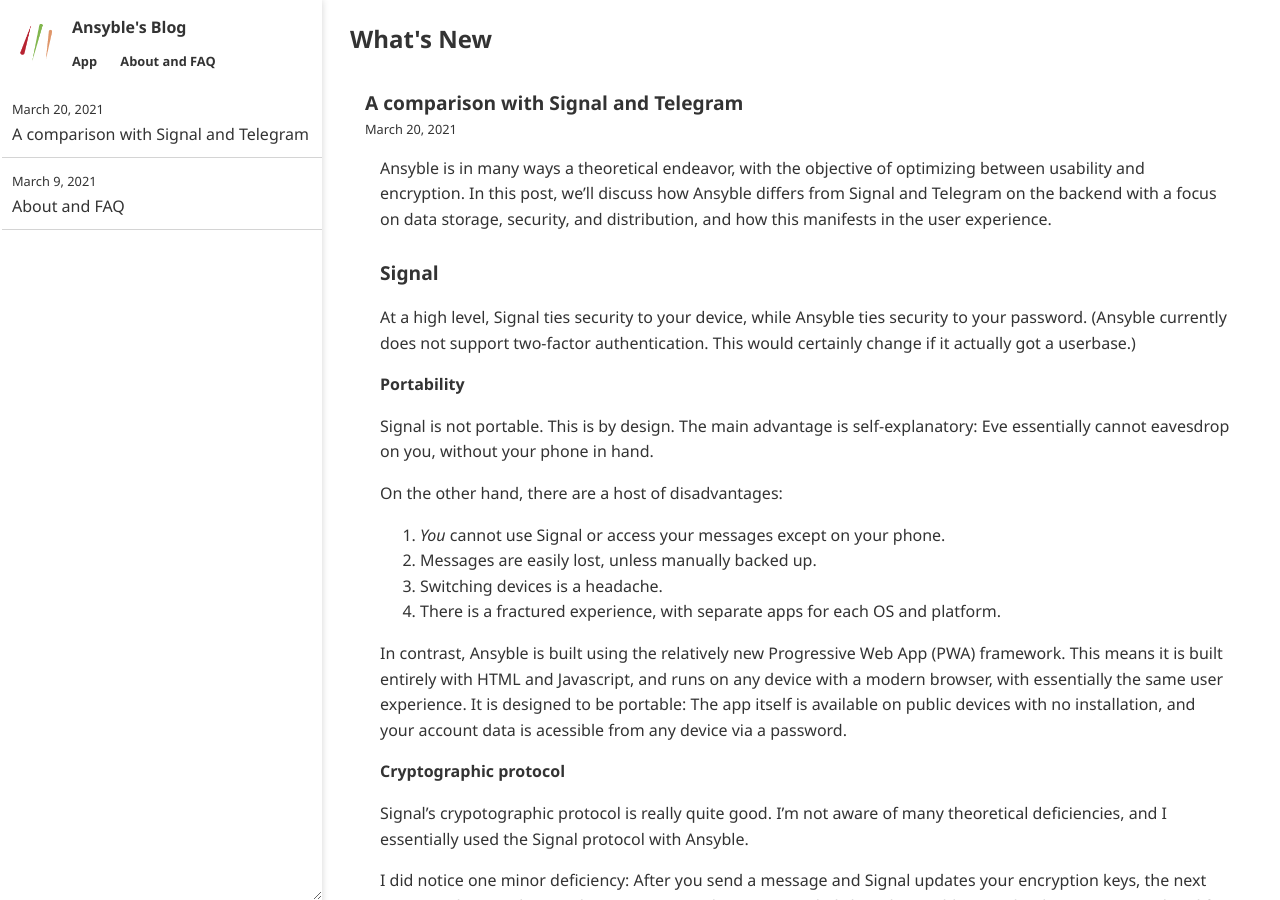
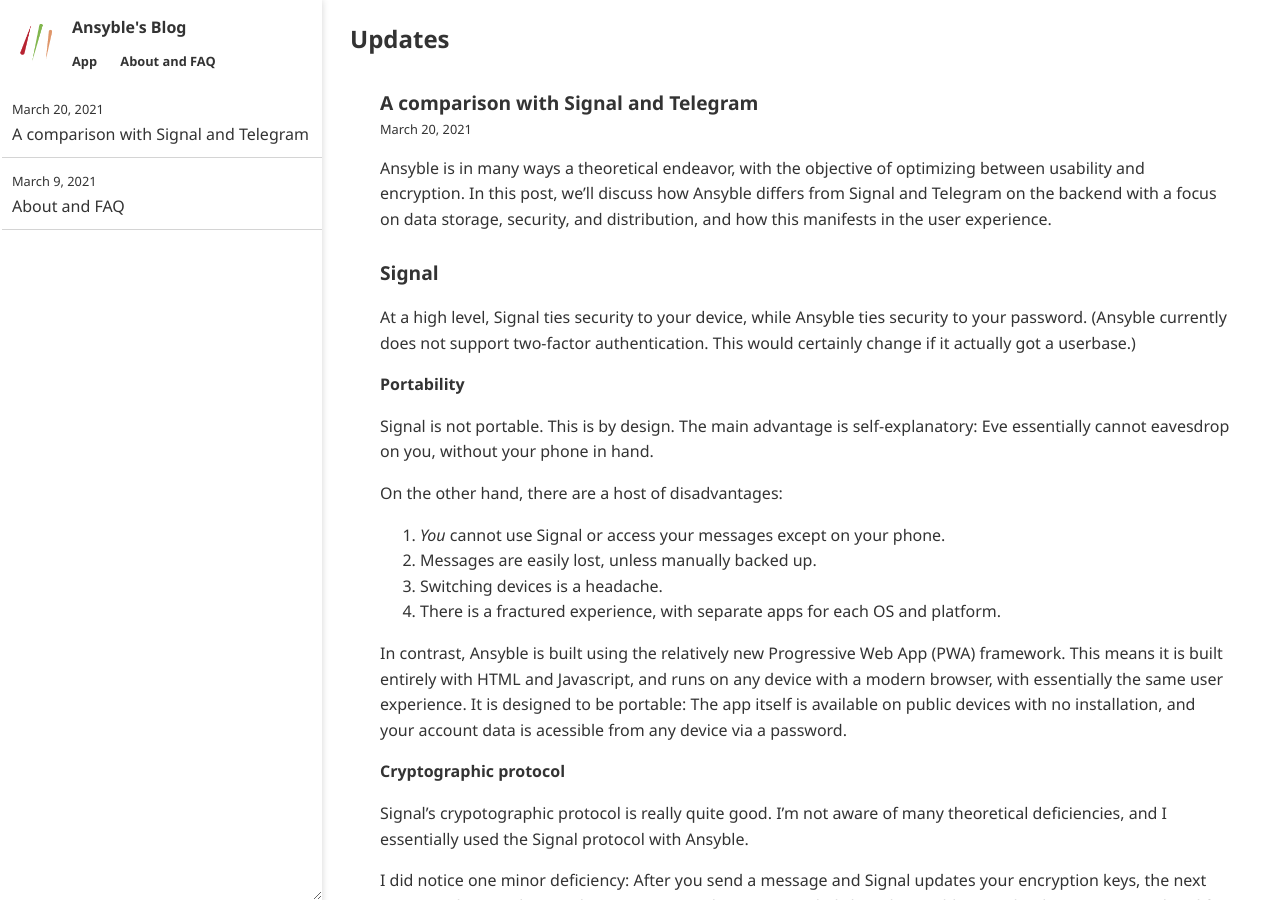
Before and after one commit to ansyblenetwork/ansybleblog, a Jekyll site: the page built from index.html, in a window 1280 px wide and 900 px high. Built offline with Jekyll 4.4.1, drawn with Linux system fonts in a browser that asks for light colours.

Commit message:
Update index.html

```diff
--- a/index.html
+++ b/index.html
@@ -1,15 +1,15 @@
 ---
 layout: page
-title: What's New
+title: Updates
 ---
 
 {% for post in site.posts limit:10 %}
 
 <div style="padding-bottom:20px; margin-bottom:20px; border-bottom: solid 1px #d4d4d4;">
-	<h2><a href="{{ post.url | relative_url }}">{{ post.title }}</a></h2>
-	<div class="date-format" style="margin-bottom:15px">{{ post.date | date: "%B %-d, %Y" }}</div>
+	<div style="margin-left:15px; margin-right:15px">
+		<h2><a href="{{ post.url | relative_url }}">{{ post.title }}</a></h2>
+		<div class="date-format" style="margin-bottom:15px">{{ post.date | date: "%B %-d, %Y" }}</div>
 
-	<div style="margin-left:15px; margin-right:15px">
 		{{ post.excerpt }}
 
 		<a href="{{ post.url | relative_url }}">more...</a>
```
